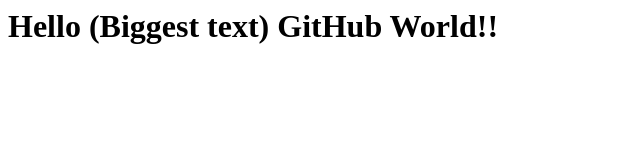
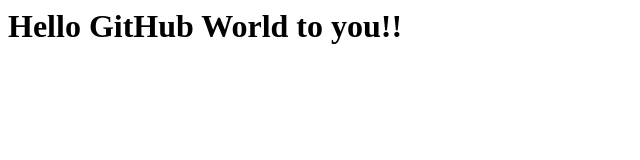
Before and after one commit to Nichan19/hello-world, a plain HTML site: page index.html in a window 1280 px wide. Shown: the whole page, without its empty margins (0-640 px from the left). Drawn offline with Linux system fonts and the light colour scheme.

Commit message:
Update index.html

```diff
--- a/index.html
+++ b/index.html
@@ -1 +1 @@
-<h1>Hello (Biggest text) GitHub World!!</h1>
+<h1>Hello GitHub World to you!!</h1>
```
